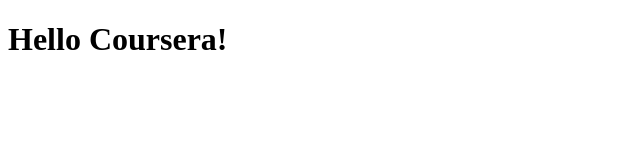
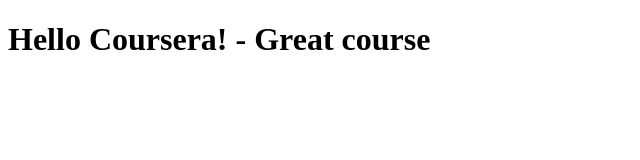
Before and after one commit to andycondliffe/coursera-test, a plain HTML site: page site/index.html in a window 1280 px wide. Shown: the whole page, without its empty margins (0-640 px from the left). Drawn offline with Linux system fonts and the light colour scheme.

Commit message:
updated home page

```diff
--- a/site/index.html
+++ b/site/index.html
@@ -6,6 +6,6 @@
 	<title>Hello Coursera!</title>
 </head>
 <body>
-<h1>Hello Coursera!</h1>
+<h1>Hello Coursera! - Great course</h1>
 </body>
 </html>
```
